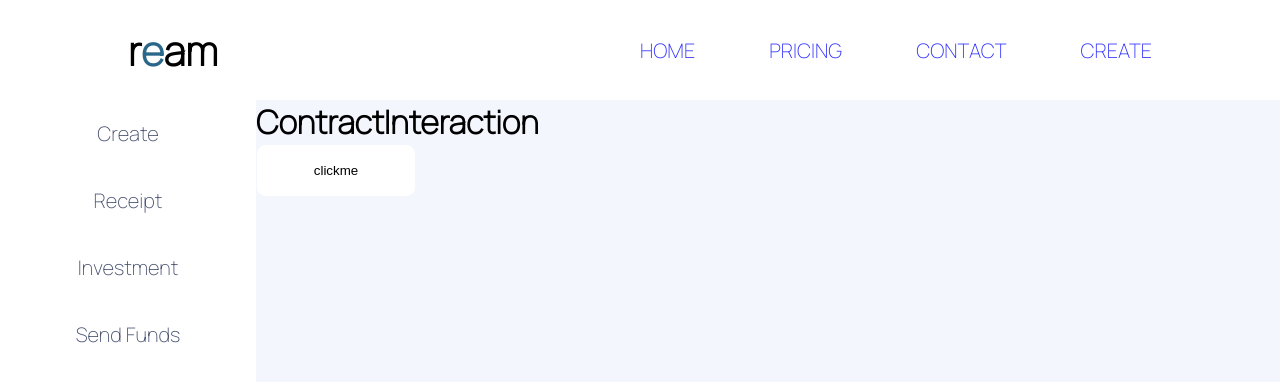
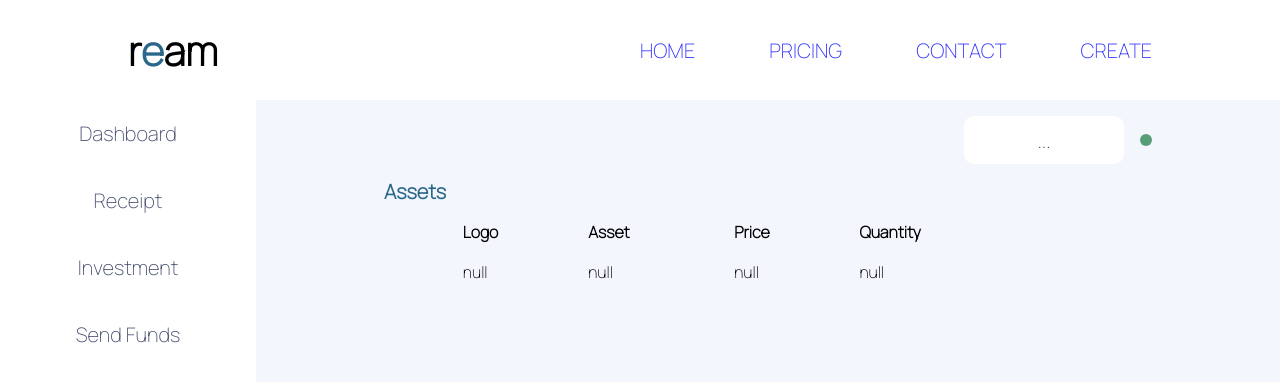
Before and after one commit to AyDeveloper/Ream, a React (Create React App) app in the folder ream-frontend/: page /create in a window 1280 px wide. Shown: the top 382 px of the page. Built offline with nearby package versions, Linux system fonts and the light colour scheme.

Commit message:
dashboard-factory contract integration

```diff
--- a/ream-frontend/src/components/contractInteraction/contractInteraction.js
+++ b/ream-frontend/src/components/contractInteraction/contractInteraction.js
@@ -1,10 +1,14 @@
 import React, { useEffect, useState } from 'react'
+import {CA}  from "../../utils/contract"
+import {abi} from '../../utils/abi'
+import { addressShortner } from '../../utils/helper'
+import Styles from './contractInteraction.module.css'
 import { ethers } from 'ethers'
-import { contract } from '../../utils/contract'
-import {abi} from '../../utils/abi'
 
 const ContractInteraction = () => {
     const [adminAddress,setAdminAddress] = useState("");
+    const[contract, setContract] = useState("")
+    const[displayContract, setDisplayContract] = useState(false);
 
 
     const createReamTreasury = async() =>{
@@ -15,13 +19,14 @@ const ContractInteraction = () => {
               setAdminAddress(account);
               const provider = new ethers.providers.Web3Provider(window.ethereum);
               const signer = provider.getSigner();
-              const reamFactory = new ethers.Contract(contract,abi,signer)
+              const reamFactory = new ethers.Contract(CA,abi,signer)
               const createReamTreasury = await reamFactory.createReamTreasury(account);
               const waitCreateReamTreasury = await createReamTreasury.wait();
-              console.log(waitCreateReamTreasury);
-
+             const newContract = await waitCreateReamTreasury.events[0].args[1];
+             setContract(newContract)
+             setDisplayContract(true)
           } else {
-
+              console.log("connect metamask");
           }
       } catch (error) {
        console.log(error);
@@ -32,25 +37,56 @@ const ContractInteraction = () => {
           if (window.ethereum) {
               const provider = new ethers.providers.Web3Provider(window.ethereum);
               const signer = provider.getSigner();
-              const reamFactory = new ethers.Contract(contract,abi,signer)
+              const reamFactory = new ethers.Contract(CA,abi,signer)
+
               const allReamTreasury = await reamFactory.allReamTreasury();
               console.log(allReamTreasury);
-
           } else {
-
+            console.log("connect metamask");
           }
       } catch (error) {
        console.log(error);
       }
    }
+
  useEffect(()=>{
     createReamTreasury()
- })
+ },[])
 
   return (
-    <div>
-        <h1>ContractInteraction</h1>
-        <button onClick={allReamTreasury}>clickme</button>
+    <div className={Styles.container}>
+        <div className={Styles.adminContainer}>
+            <div className={Styles.admin}>
+                <p>{addressShortner(adminAddress,true)}</p>
+            </div>
+            <div className={Styles.status}>
+            </div>
+        </div>
+        <div className={displayContract?Styles.display:Styles.nodisplay}>
+            <p>new dao address:{contract}</p>
+        </div>
+        <h2>Assets</h2>
+        <div className={Styles.table}>
+            <table>
+                <thead>
+                    <tr>
+                        <th>Logo</th>
+                        <th>Asset</th>
+                        <th>Price</th>
+                        <th>Quantity</th>
+                    </tr>
+                </thead>
+                <tbody>
+                    <tr>
+                        <td>null</td>
+                        <td>null</td>
+                        <td>null</td>
+                        <td>null</td>
+                    </tr>
+                </tbody>
+            </table>
+        </div>
+        {/* <button onClick={allReamTreasury}>clickme</button>    */}
     </div>
   )
 }
--- a/ream-frontend/src/components/contractInteraction/contractInteraction.module.css
+++ b/ream-frontend/src/components/contractInteraction/contractInteraction.module.css
@@ -0,0 +1,55 @@
+.container{
+    width: 80%;
+    padding: 1rem 8rem;
+}
+
+.adminContainer{
+    width: 100%;
+    display: flex;
+    justify-content: end;
+    align-items: center;
+}
+
+.admin{
+    background: #FFFFFF;
+    border-radius: 10px;
+    height: 3rem;
+    width: 10rem;
+    display: flex;
+    align-items: center;
+    justify-content: center;
+    margin-right: 1rem;
+}
+
+.status{
+    width: 12px;
+    height: 12px;
+    background: #569E77;
+    border-radius: 100%;
+}
+
+.nodisplay{
+    display: none;
+}
+
+.display{
+    display: block;
+}
+
+h2{
+    text-align: left;
+}
+
+.table{
+    width: 100%;
+    display: flex;
+    justify-content: center;
+}
+
+table{
+    width: 80%;
+}
+
+td{
+    border: none;
+}
--- a/ream-frontend/src/components/sidebar/sidebar.js
+++ b/ream-frontend/src/components/sidebar/sidebar.js
@@ -5,7 +5,7 @@ import Styles from './Sidebar.module.css'
 const Sidebar = () => {
   return (
     <div className={Styles.container}>
-        <Link to='/create'>Create</Link>
+        <Link to='/create'>Dashboard</Link>
         <Link to='/receipt'>Receipt</Link>
         <Link to='/investment'>Investment</Link>
         <Link to='/sendfund'>Send Funds</Link>
--- a/ream-frontend/src/pages/create/create.js
+++ b/ream-frontend/src/pages/create/create.js
@@ -5,7 +5,7 @@ import Api from './../../components/api/api'
 import Styles from './create.module.css'
 import ContractInteraction from '../../components/contractInteraction/contractInteraction'
 
-const Dashboard = () => {
+const Create = () => {
   return (
     <div>
         <Header/>
@@ -18,4 +18,4 @@ const Dashboard = () => {
 }
 
 
-export default Dashboard
+export default Create
--- a/ream-frontend/src/utils/contract.js
+++ b/ream-frontend/src/utils/contract.js
@@ -1 +1 @@
-export const contract = "0x7754383F852db6A5301338c7128a13A12e3eB9A3"
+export const CA = "0x7754383F852db6A5301338c7128a13A12e3eB9A3"
--- /dev/null
+++ b/ream-frontend/src/utils/helper.js
@@ -0,0 +1,5 @@
+export const addressShortner = (address, shorter) => {
+    if(shorter)
+        return `${address.slice(0, 5)}...${address.slice(address.length - 4, address.length)}`
+    return `${address.slice(0, 12)}.....${address.slice(address.length - 10, address.length)}`
+}
```
Also changed, not shown: 1 other file (tests, documents, lock files or other folders).
